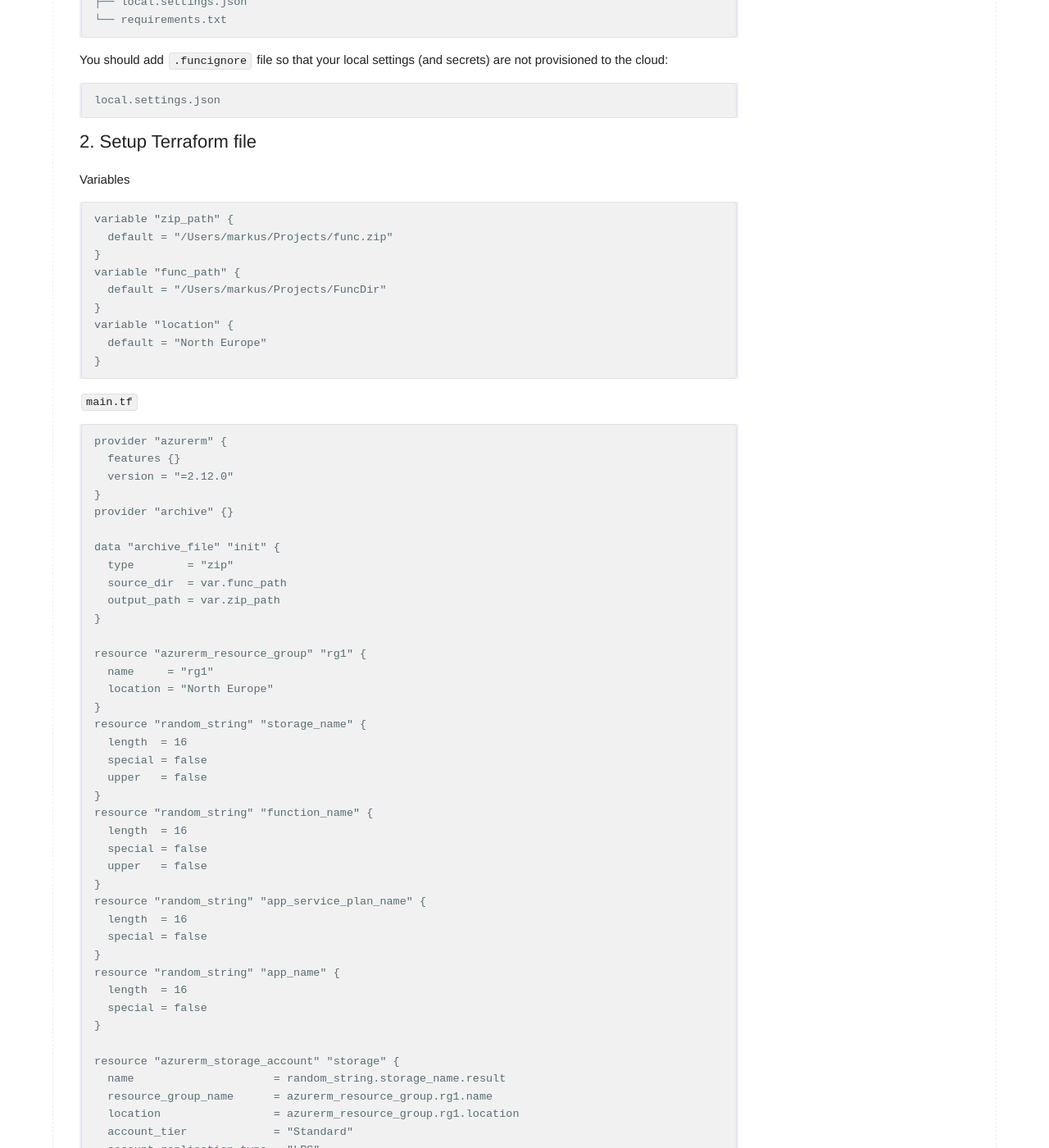
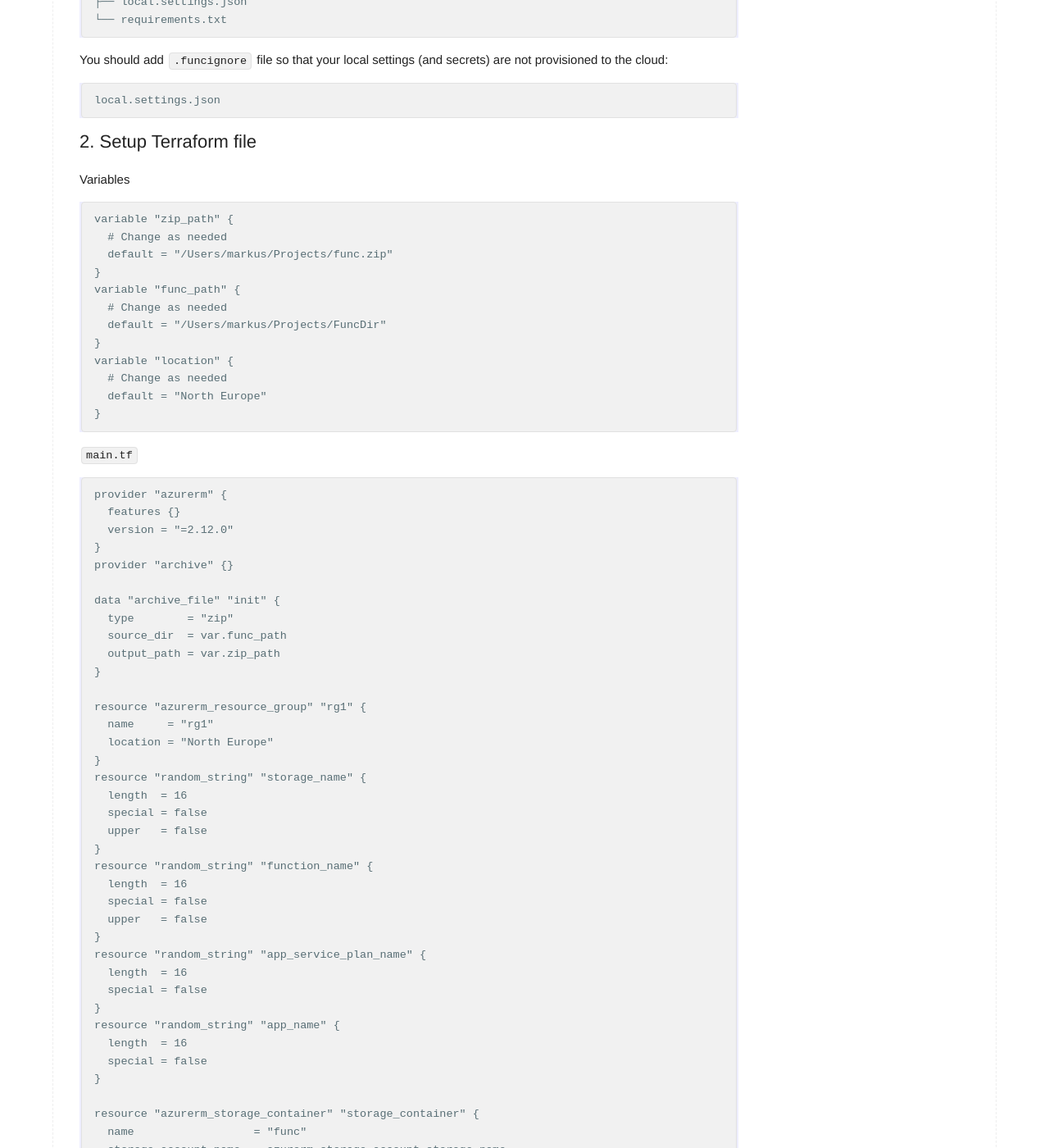
Before and after one commit to markusleh/markusleh.github.io, a Jekyll site: the page built from _posts/2020-05-31-terraform-python.md, in a window 1280 px wide and 1400 px high, scrolled down 1033 px. Shown: the whole window at 82% size. Built offline with Jekyll 4.4.1, drawn with Linux system fonts in a browser that asks for light colours; comment, search, counter and statistics services are not loaded; some of the changed text lies outside the part shown.

Commit message:
Minor typos

````diff
--- a/_posts/2020-05-31-terraform-python.md
+++ b/_posts/2020-05-31-terraform-python.md
@@ -54,12 +54,15 @@ local.settings.json
 Variables
 ```
 variable "zip_path" {
+  # Change as needed
   default = "/Users/markus/Projects/func.zip"
 }
 variable "func_path" {
+  # Change as needed
   default = "/Users/markus/Projects/FuncDir"
 }
 variable "location" {
+  # Change as needed
   default = "North Europe"
 }
 ```
@@ -100,14 +103,6 @@ resource "random_string" "app_service_plan_name" {
 resource "random_string" "app_name" {
   length  = 16
   special = false
-}
-
-resource "azurerm_storage_account" "storage" {
-  name                     = random_string.storage_name.result
-  resource_group_name      = azurerm_resource_group.rg1.name
-  location                 = azurerm_resource_group.rg1.location
-  account_tier             = "Standard"
-  account_replication_type = "LRS"
 }
 
 resource "azurerm_storage_container" "storage_container" {
````
Also changed, not shown: other parts of _posts/2020-05-31-terraform-python.md (+4 -4 lines).
